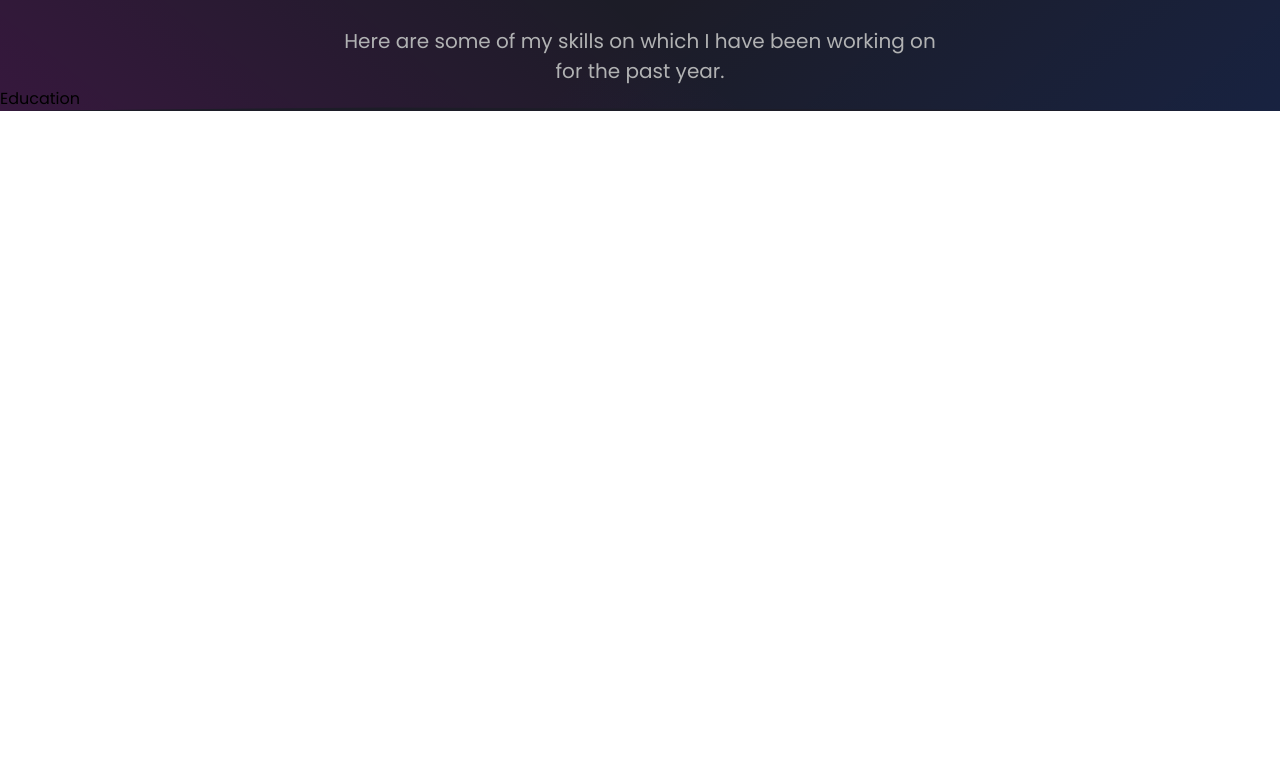
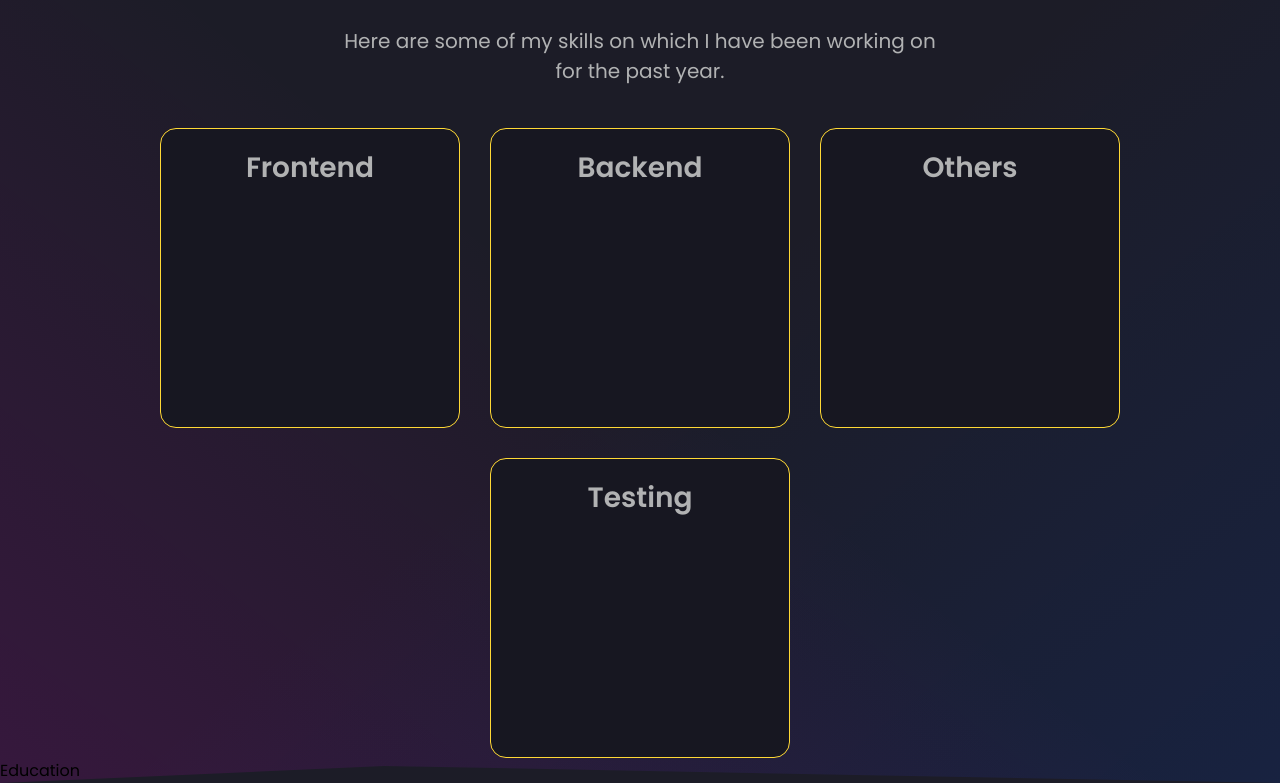
Before and after one commit to jsnmarkd/react-portfolio, a React (Create React App) app: page / in a window 1280 px wide. Shown: the part 681-1464 px from the top of the page. Before the commit the page ends 800 px from the top, so only its background shows below. Built offline with nearby package versions, Linux system fonts and the light colour scheme.

Commit message:
Implement styled skills component - skill container and skill title

```diff
--- a/src/components/Skills/index.js
+++ b/src/components/Skills/index.js
@@ -31,7 +31,7 @@ const Title = styled.div`
     margin-top: 12px;
     font-size: 32px;
   }
-`
+`;
 
 const Description = styled.div`
   font-size: 20px;
@@ -41,6 +41,42 @@ const Description = styled.div`
   @media screen and (max-width: 768px) {
     font-size: 16px;
   }
+`;
+
+const SkillsContainer = styled.div`
+  width: 100%;
+  display: flex;
+  flex-wrap: wrap;
+  margin-top: 30px;
+  justify-content: center;
+  gap: 30px;
+`;
+
+const Skill = styled.div`
+  width: 300px;
+  height: 300px;
+  background-color: ${({ theme }) => theme.card};
+  border: 0.1px solid ${({ theme }) => theme.primary};
+  border-radius: 16px;
+  padding: 18px 36px;
+
+  @media screen and (max-width: 768px) {
+    max-width: 400px;
+    padding: 10px 36px;
+  }
+
+  @media screen and (max-width: 500px) {
+    max-width: 330px;
+    padding: 10px 36px;
+  }
+`;
+
+const SkillTitle = styled.h2`
+  font-size: 28px;
+  font-weight: 600;
+  color: ${({ theme }) => theme.text_secondary};
+  margin-bottom: 20px;
+  text-align: center;
 `
 
 export default function Skills() {
@@ -52,12 +88,12 @@ export default function Skills() {
           Here are some of my skills on which I have been working on for the
           past year.
         </Description>
-        {/* <SkillsContainer>
+        <SkillsContainer>
           {skills.map((item) => {
             return (
               <Skill>
                 <SkillTitle>{item.title}</SkillTitle>
-                <SkillList>
+                {/* <SkillList>
                   {item.skills.map((skill) => {
                     return (
                       <SkillItem>
@@ -66,11 +102,11 @@ export default function Skills() {
                       </SkillItem>
                     );
                   })}
-                </SkillList>
+                </SkillList> */}
               </Skill>
             );
           })}
-        </SkillsContainer> */}
+        </SkillsContainer>
       </Wrapper>
     </Container>
   );
```
